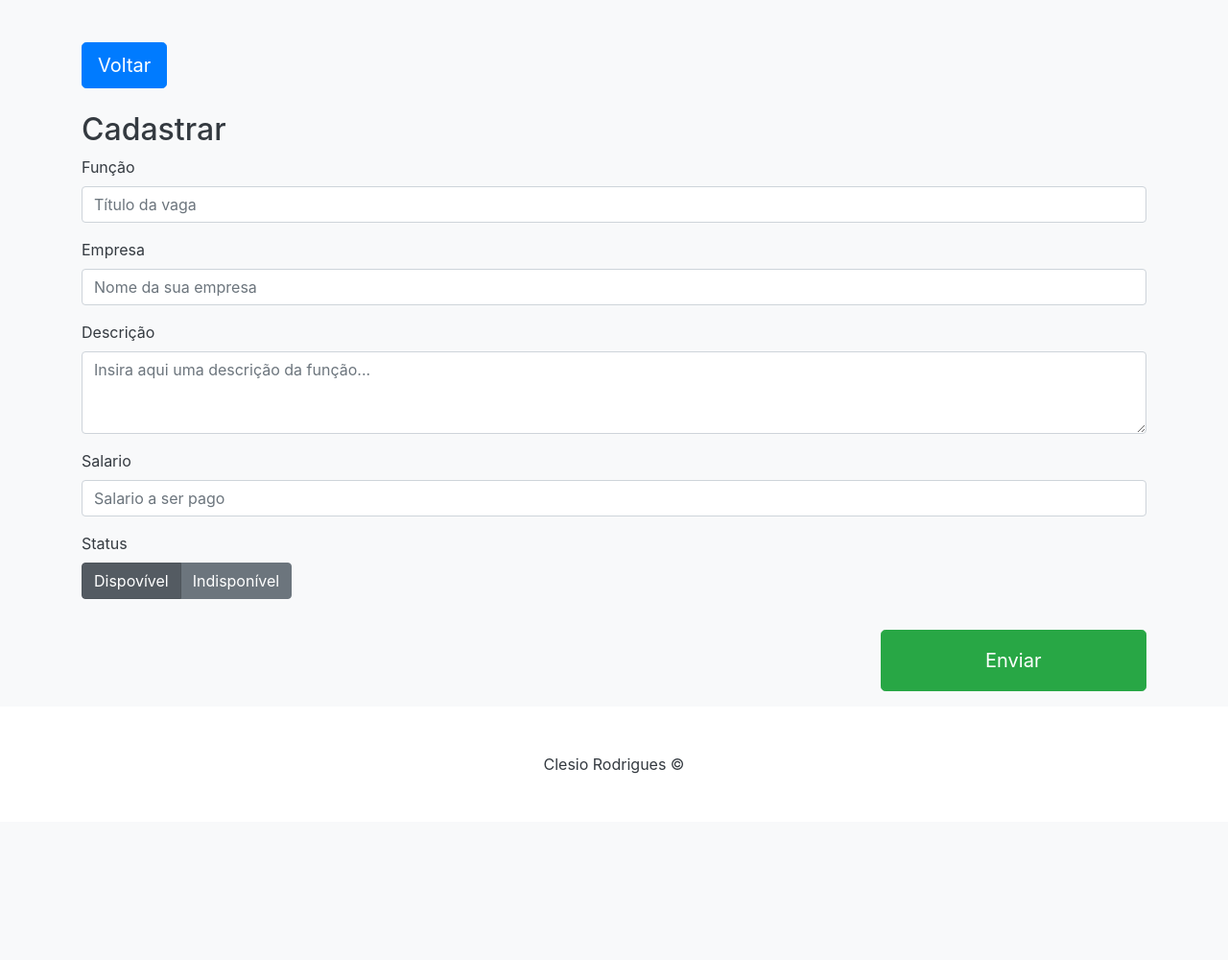
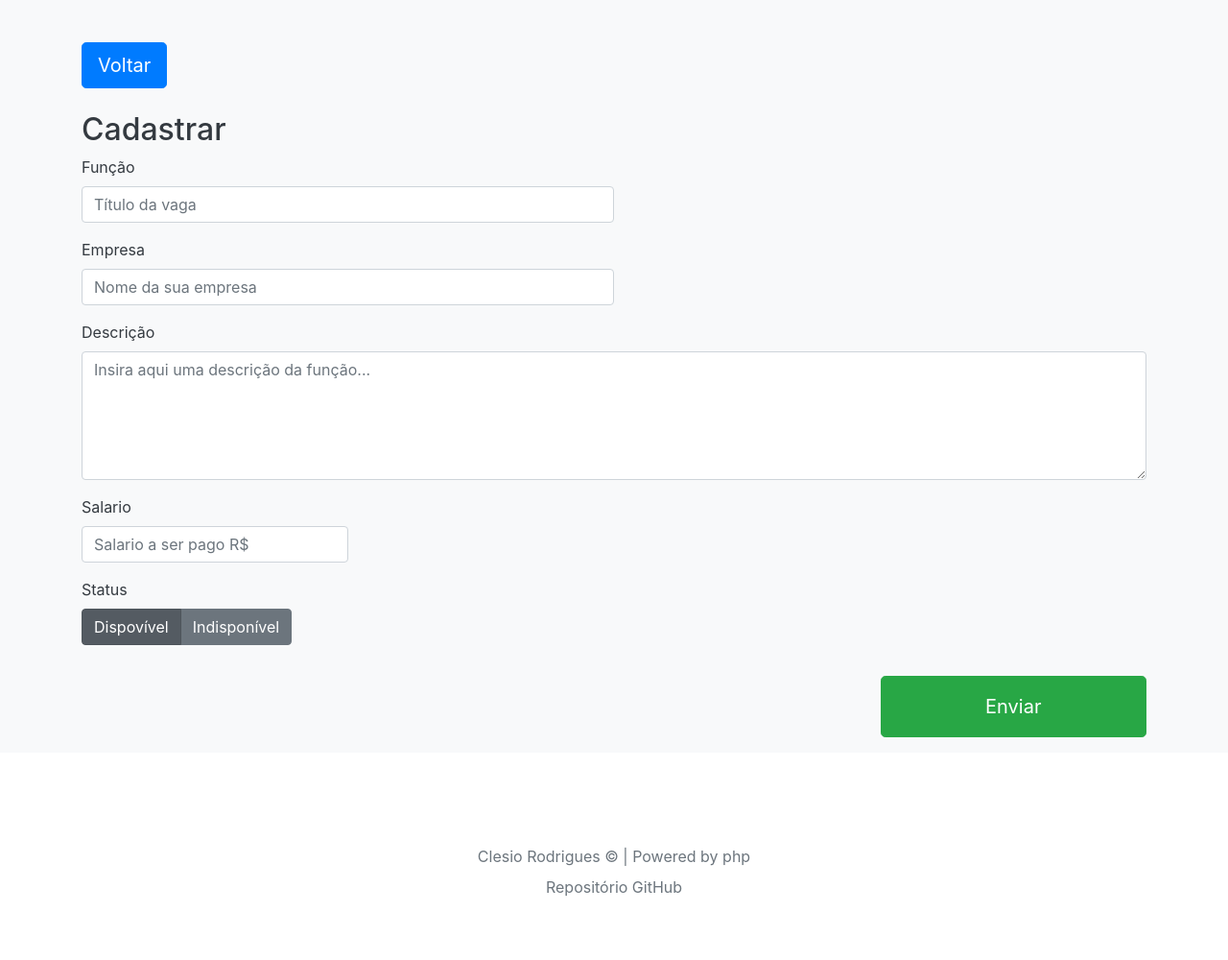
Before and after one commit to clesiorods/crud-php, a PHP site: page /cadastrar.php in a window 1280 px wide. Shown: the part 284-1284 px from the top of the page at 96% size. Before the commit the page ends 1090 px from the top, so only its background shows below. Run offline with PHP 8.4, Linux system fonts and the light colour scheme.

Commit message:
1.6.2 Correções na UX

```diff
--- a/App/Controller/read.php
+++ b/App/Controller/read.php
@@ -24,7 +24,7 @@ foreach (array_reverse($produtoDao->read()) as $value) {
 
                       <td>
                         <a href="detalhes.php?id=' . $value['id'] . '">
-                          <button type="button" class="btn btn-secondary  ">
+                          <button type="button" class="btn btn-dark  ">
                             ' . $value['funcao'] . '
                           </button>
                         </a>
--- a/includes/footer.php
+++ b/includes/footer.php
@@ -8,8 +8,9 @@
     <script src="https://cdn.jsdelivr.net/npm/popper.js@1.16.1/dist/umd/popper.min.js" integrity="sha384-9/reFTGAW83EW2RDu2S0VKaIzap3H66lZH81PoYlFhbGU+6BZp6G7niu735Sk7lN" crossorigin="anonymous"></script>
     <script src="https://stackpath.bootstrapcdn.com/bootstrap/4.5.2/js/bootstrap.min.js" integrity="sha384-B4gt1jrGC7Jh4AgTPSdUtOBvfO8shuf57BaghqFfPlYxofvL8/KUEfYiJOMMV+rV" crossorigin="anonymous"></script>
 
-    <footer>
-      <span class="d-flex justify-content-center w-100 p-5 bg-white">Clesio Rodrigues &copy</span>
+    <footer class="bg-white text-secondary pt-5 pb-3">
+      <span class="d-flex justify-content-center w-100 pt-5 ">Clesio Rodrigues &copy | Powered by php</span>
+      <a class="d-flex justify-content-center w-100 p-2 bg-white pb-5 text-secondary" href="https://github.com/clesiorods/crud-php" target="blank">Repositório GitHub</a>
     </footer>
 
   </body>
--- a/includes/formulario.php
+++ b/includes/formulario.php
@@ -12,25 +12,25 @@
 
     <div class="form-group">
       <label>Função</label>
-      <input type="text" class="form-control" name="funcao" value="<?=$funcao?>" placeholder="Título da vaga">
+      <input type="text" class="form-control w-50" name="funcao" value="<?=$funcao?>" placeholder="Título da vaga">
     </div>
 
 
     <div class="form-group">
       <label>Empresa</label>
-      <input type="text" class="form-control" name="empresa" value="<?=$empresa?>" placeholder="Nome da sua empresa">
+      <input type="text" class="form-control w-50" name="empresa" value="<?=$empresa?>" placeholder="Nome da sua empresa">
     </div>
 
 
     <div class="form-group">
       <label>Descrição</label>
-      <textarea class="form-control" name="descricao" rows="3" placeholder="Insira aqui uma descrição da função..."><?echo $descricao == '' ? '' : $descricao ?></textarea>
+      <textarea class="form-control" name="descricao" rows="5" placeholder="Insira aqui uma descrição da função..."><?echo $descricao == '' ? '' : $descricao ?></textarea>
     </div>
 
 
     <div class="form-group">
       <label>Salario</label>
-      <input type="number" class="form-control" name="salario" value="<?=$salario?>" placeholder="Salario a ser pago">
+      <input type="number" class="form-control w-25 d-flex justify-content-center" name="salario" value="<?=$salario?>" placeholder="Salario a ser pago R$">
     </div>
 
 
--- a/includes/listagem.php
+++ b/includes/listagem.php
@@ -14,6 +14,9 @@ require __DIR__.'/../App/Controller/read.php';
   </section>
 
   <section>
+
+  <h2 class="mt-5">Vagas Disponíveis</h2>
+
 
     <table class="table bg-light mt-3">
         <thead>
```
Also changed, not shown: README.md.
